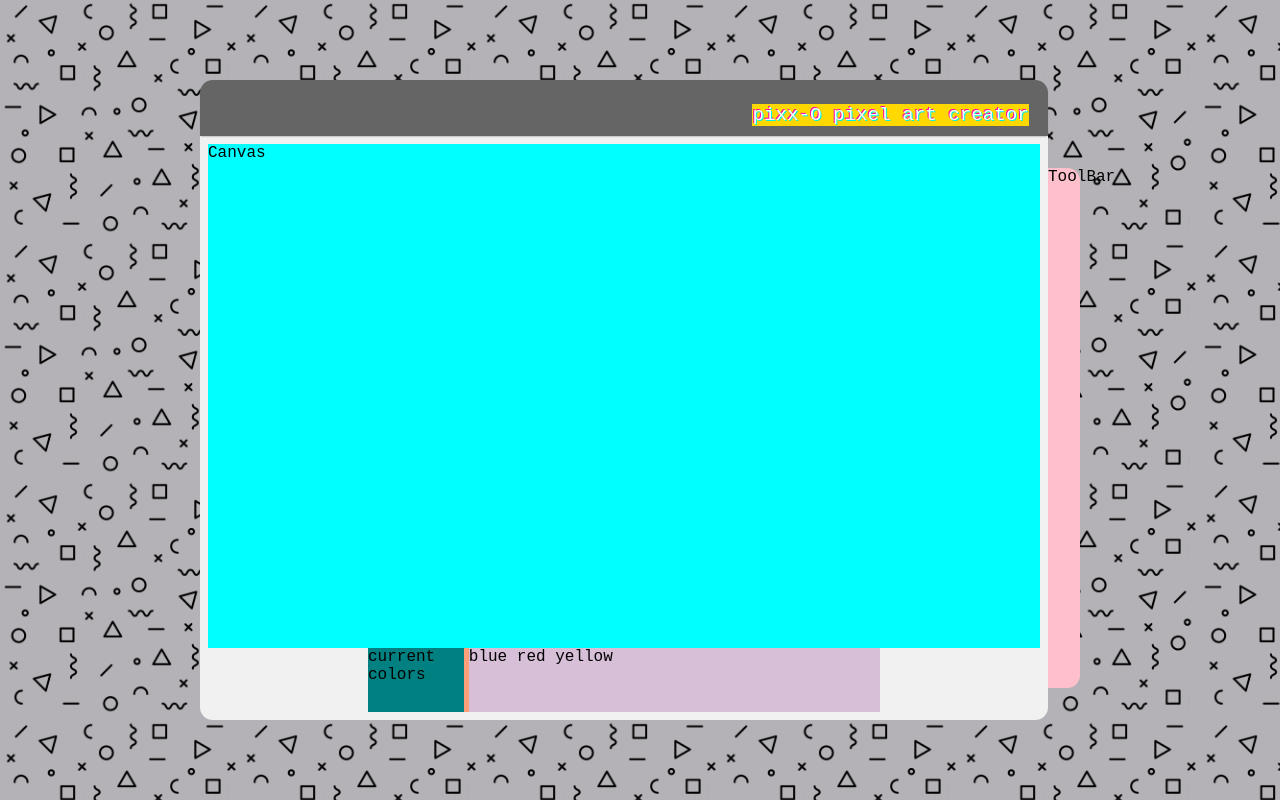
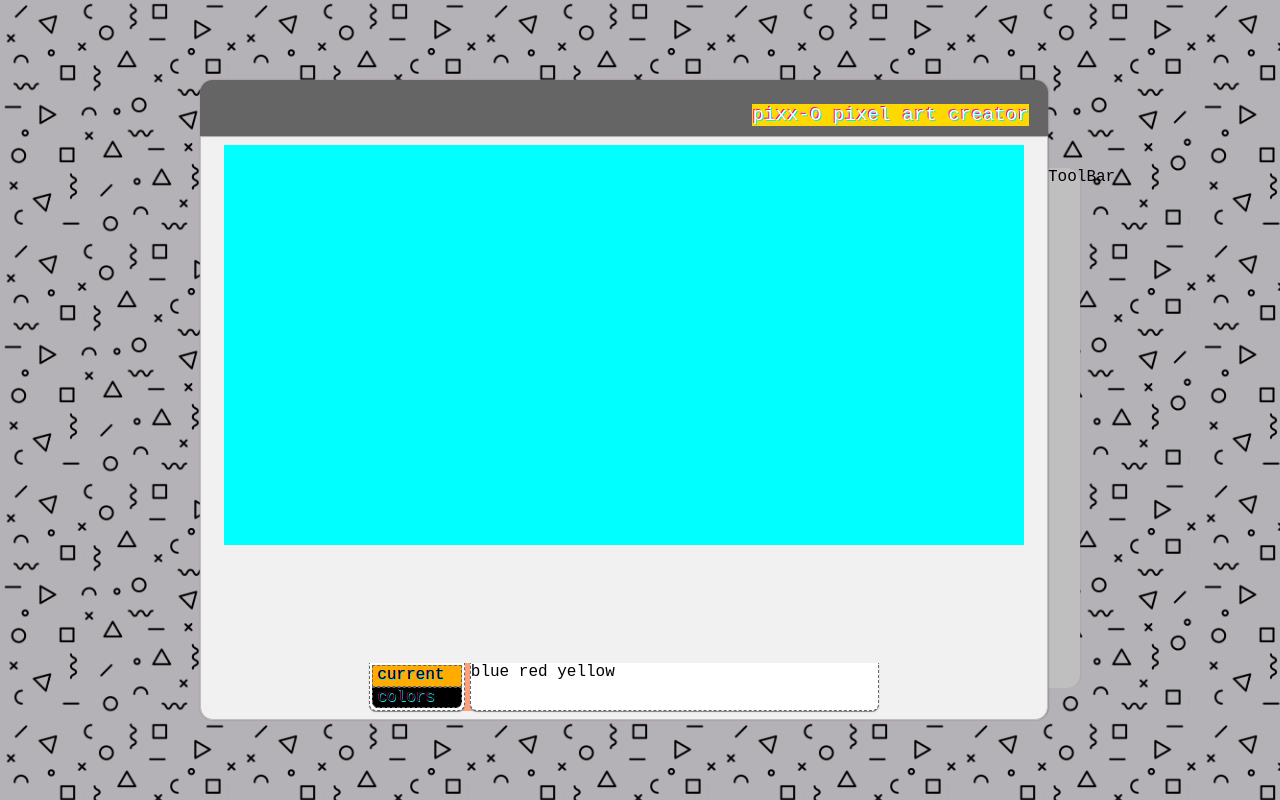
Before and after one commit to yugisu/pixx-o, a React (Create React App) app: page / in a window 1280 px wide. Built offline with nearby package versions, Linux system fonts and the light colour scheme.

Commit message:
style some things, colorswatch ready to burn

```diff
--- a/src/components/AppBody/AppBody.scss
+++ b/src/components/AppBody/AppBody.scss
@@ -1,28 +1,18 @@
 @import '../../utilities/variables';
 
 .app__body {
-  background: #f1f1f2;
+  position: relative;
+  z-index: 100;
 
   padding: 0.5em;
 
-  display: grid;
-  grid-template-rows: auto 4em;
-  grid-template-columns: auto;
-  grid-template-areas:
-    'canvas'
-    'palette';
+  display: flex;
+  flex-direction: column;
+  justify-content: space-between;
+
+  background: #f1f1f2;
+  border: 1px solid #bfbfbf;
+  box-shadow: 0 0 2px #b388a1, 1px 0 2px -1px #5d5d5d;
 
   border-radius: 0 0 $border-radius $border-radius;
-
-  // @media screen and (max-width: $screen-break) {
-  //   border-radius: 0;
-  // }
-
-  .canvas {
-    grid-area: canvas;
-  }
-
-  .palette {
-    grid-area: palette;
-  }
 }
--- a/src/components/AppHeader/AppHeader.scss
+++ b/src/components/AppHeader/AppHeader.scss
@@ -9,10 +9,10 @@
   padding: 0.5em 1em;
   background: #656565;
   border-radius: 0.8rem 0.8rem 0 0;
-  box-shadow: 0 1px 2px -1px #606060;
+  box-shadow: 0 0 2px #b388a1, 1px 0 2px -1px #5d5d5d;
   font-size: 1.2em;
   color: white;
-  text-shadow: 1px 1px 0 #00f1e5, -1px -1px 0 #ff00ae;
+  @include aberredText(1px);
 
   &__splash {
     background-color: #ffd800;
--- a/src/components/Canvas/Canvas.jsx
+++ b/src/components/Canvas/Canvas.jsx
@@ -4,7 +4,7 @@ import './Canvas.scss';
 
 class Canvas extends Component {
   render() {
-    return <div className="canvas"> Canvas </div>;
+    return <div className="canvas" />;
   }
 }
 
--- a/src/components/Canvas/Canvas.scss
+++ b/src/components/Canvas/Canvas.scss
@@ -1,9 +1,16 @@
 @import '../../utilities/variables';
 
 .canvas {
+  --tile-size: 20px;
   --width-in-tiles: 40;
   --height-in-tiles: 20;
   background: cyan;
+
+  justify-self: center;
+  align-self: center;
+
+  height: calc(var(--tile-size) * var(--height-in-tiles));
+  width: calc(var(--tile-size) * var(--width-in-tiles));
 
   display: grid;
   grid-template-columns: repeat(var(--width-in-tiles), 1fr);
--- a/src/components/Palette/ColorBoard/ColorBoard.scss
+++ b/src/components/Palette/ColorBoard/ColorBoard.scss
@@ -1,3 +1,5 @@
+@import '../../../utilities/variables';
+
 .palette__colorboard {
-  background: thistle;
+  @include paletteFirstLayer();
 }
--- a/src/components/Palette/ColorSwatch/ColorSwatch.jsx
+++ b/src/components/Palette/ColorSwatch/ColorSwatch.jsx
@@ -1,8 +1,39 @@
-import React from 'react';
+import React, { Component } from 'react';
+
 import './ColorSwatch.scss';
 
-const ColorSwatch = () => {
-  return <section className="palette__color-swatch">current colors</section>;
-};
+class ColorSwatch extends Component {
+  static defaultProps = {
+    primary: '#ffab00',
+    secondary: '#000',
+  };
+
+  shouldComponentUpdate(nextProps) {
+    const { primary, secondary } = this.props;
+
+    return primary !== nextProps.primary, secondary !== nextProps.secondary;
+  }
+
+  render() {
+    const { primary, secondary } = this.props;
+
+    return (
+      <section className="palette__color-swatch">
+        <div
+          className="palette__color-swatch__color palette__color-swatch__color--primary"
+          style={{ background: primary }}
+        >
+          current
+        </div>
+        <div
+          className="palette__color-swatch__color palette__color-swatch__color--secondary"
+          style={{ background: secondary }}
+        >
+          colors
+        </div>
+      </section>
+    );
+  }
+}
 
 export default ColorSwatch;
--- a/src/components/Palette/ColorSwatch/ColorSwatch.scss
+++ b/src/components/Palette/ColorSwatch/ColorSwatch.scss
@@ -1,3 +1,28 @@
+@import '../../../utilities/variables';
+
 .palette__color-swatch {
-  background: teal;
+  background: #fff;
+
+  display: grid;
+  grid-template-rows: 50% 50%;
+
+  padding: 0.1em;
+  border-radius: 0 0 0.4em 0.4em;
+
+  @include paletteFirstLayer();
+
+  &__color {
+    z-index: 20;
+    position: relative;
+    @include stitched();
+    padding: 0 0.3em;
+    @include aberredText(0.5px);
+  }
+
+  &__color--primary {
+  }
+
+  &__color--secondary {
+    border-radius: 0 0 0.4em 0.4em;
+  }
 }
--- a/src/components/Palette/Palette.scss
+++ b/src/components/Palette/Palette.scss
@@ -2,6 +2,7 @@
 
 .palette {
   background: lightsalmon;
+  min-height: 3em;
 
   border-radius: 0 0 $border-radius $border-radius;
 
@@ -12,7 +13,7 @@
   margin: 0 10em 0;
   display: grid;
   grid-template-columns: 6em 0.3em auto;
-  grid-template-rows: auto;
+  grid-template-rows: 100%;
   grid-template-areas: 'color-swatch ... colorboard';
 
   @media screen and (max-width: $screen-break) {
--- a/src/components/ToolBar/ToolBar.scss
+++ b/src/components/ToolBar/ToolBar.scss
@@ -1,9 +1,13 @@
 @import '../../utilities/variables';
 
 .toolbar {
-  background: pink;
+  position: relative;
+  z-index: 0;
+  margin: 2em 0;
+
+  background: #bfbfc0;
+  box-shadow: 1px 0 2px -1px #b388a1;
   border-radius: 0 $border-radius $border-radius 0;
-  margin: 2em 0;
 
   @media screen and (max-width: $screen-break) {
     margin: 0;
--- a/src/static/index.scss
+++ b/src/static/index.scss
@@ -1,4 +1,4 @@
-@import 'utilities/_variables';
+@import '../utilities/variables';
 
 html {
   box-sizing: border-box;
--- a/src/utilities/_variables.scss
+++ b/src/utilities/_variables.scss
@@ -1,3 +1,24 @@
 $screen-break: 60em;
 $screen-break-small: 30em;
 $border-radius: 0.8em;
+
+@mixin aberredText($sizeOfShadow) {
+  text-shadow: $sizeOfShadow $sizeOfShadow 0 #00f1e5,
+    0 - $sizeOfShadow 0 - $sizeOfShadow 0 #ff00ae;
+}
+
+@mixin paletteFirstLayer() {
+  border-radius: 0 0 7px 7px;
+  border: 1px dashed #656565;
+  border-top: none;
+  background: #fff;
+  box-shadow: 0 1px 1px gray;
+}
+
+@mixin lowLayerShadow($amountOfShadow) {
+  box-shadow: 0 0 $amountOfShadow #b388a1;
+}
+
+@mixin stitched() {
+  border: 1px dashed #656565;
+}
```
